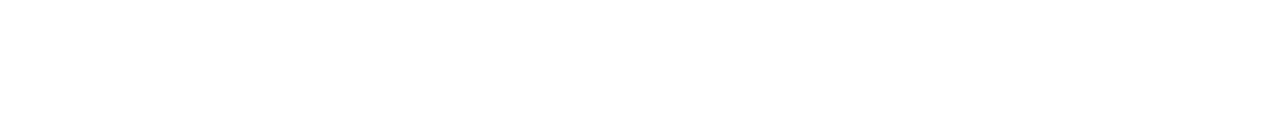
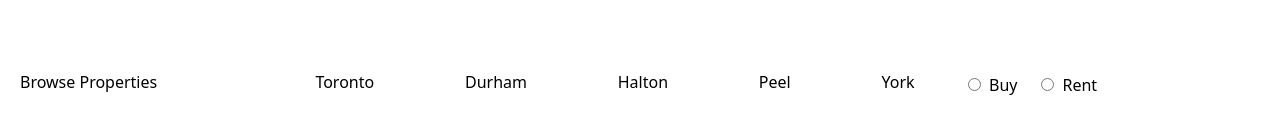
Before and after one commit to kpaccess/buy.ca.clone, a React (Vite) app: page / in a window 1280 px wide. Shown: the part 507-640 px from the top of the page. Built offline with nearby package versions, Linux system fonts and the light colour scheme.

Commit message:
added home tabs

```diff
--- a/src/components/Banner.tsx
+++ b/src/components/Banner.tsx
@@ -2,7 +2,7 @@
 
 const Banner = () => {
   return (
-    <div className=" home_main_banner md:min-h-[530px] md:max-h-[530px] !min-h-[440px] relative">
+    <div className="home_main_banner md:min-h-[530px] md:max-h-[530px] !min-h-[440px] relative">
       <div className="home_main_content container mx-auto px-5">
         <div className="max-w-[800px] w-full">
           <h1 className=" text-5xl leading-4">Discover Your Dream Home</h1>
--- a/src/components/Home.tsx
+++ b/src/components/Home.tsx
@@ -1,9 +1,11 @@
 import Banner from "./Banner";
+import HomeTab from "./HomeTab";
 
 const Home = () => {
   return (
     <main className="flex-1">
       <Banner />
+      <HomeTab />
     </main>
   );
 };
--- /dev/null
+++ b/src/components/HomeTab.tsx
@@ -0,0 +1,63 @@
+type CitiesProps = {
+  id: number;
+  city: string;
+};
+
+const cities: CitiesProps[] = [
+  {
+    id: 1,
+    city: "Toronto",
+  },
+  {
+    id: 2,
+    city: "Durham",
+  },
+  {
+    id: 3,
+    city: "Halton",
+  },
+  {
+    id: 4,
+    city: "Peel",
+  },
+  {
+    id: 4,
+    city: "York",
+  },
+];
+
+const HomeTab = () => {
+  return (
+    <section className="container mx-auto px-5 md:pt-[72px] pt-[40px] md:pb-[65px] pb-[40px] ">
+      <div className="home_tab">
+        <div>Browse Properties</div>
+        <div className="flex justify-around">
+          {cities.map((item) => (
+            <div key={item.id}>{item.city}</div>
+          ))}
+        </div>
+        <div className="flex space-x-4 items-center">
+          <label className="flex items-center">
+            <input
+              type="radio"
+              name="propertyType"
+              value="Buy"
+              className="m-2"
+            />
+            Buy
+          </label>
+          <label className="flex items-center">
+            <input
+              type="radio"
+              name="propertyType"
+              value="Rent"
+              className="m-2"
+            />
+            Rent
+          </label>
+        </div>
+      </div>
+    </section>
+  );
+};
+export default HomeTab;
--- a/src/index.css
+++ b/src/index.css
@@ -33,6 +33,11 @@
   position: relative;
 }
 
+.home_tab {
+  display: grid;
+  grid-template-columns: 250px 1fr 300px;
+}
+
 @media (min-width: 1536px) {
   .container {
     max-width: 1480px !important;
```
